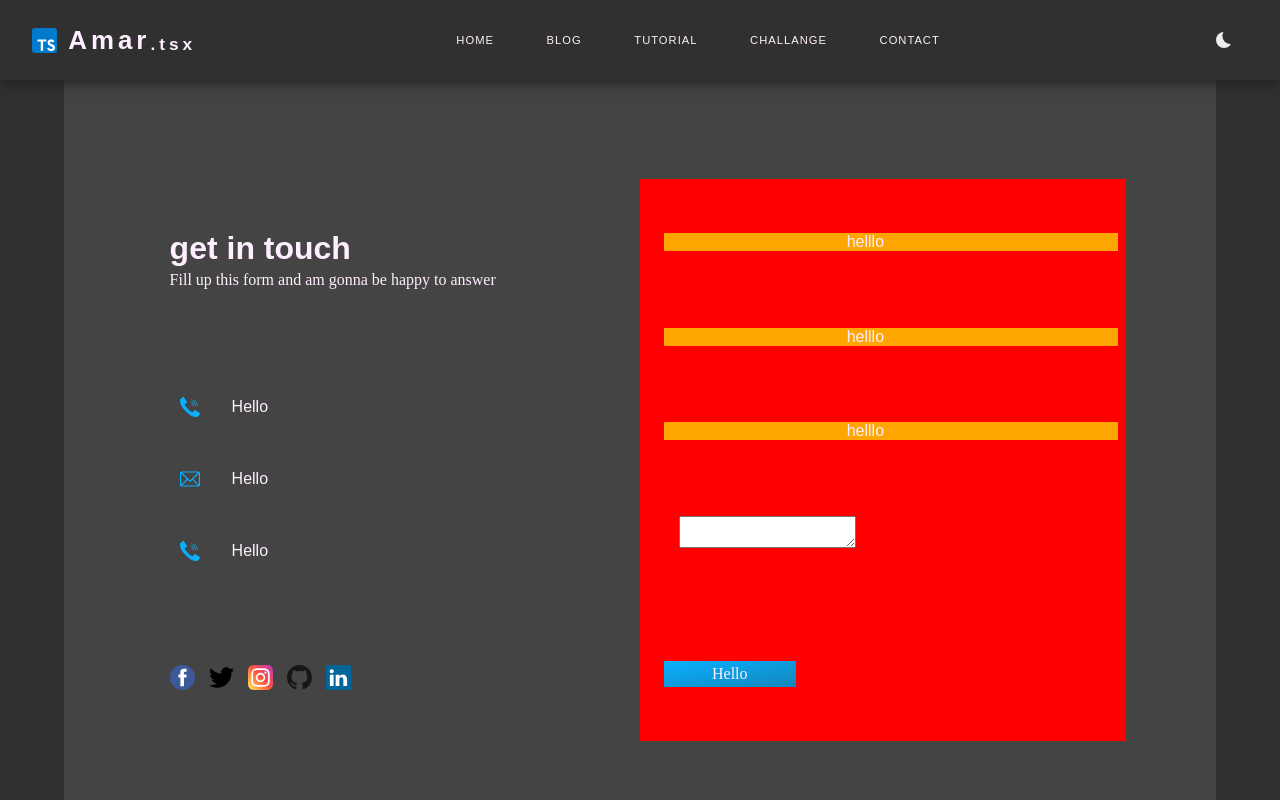
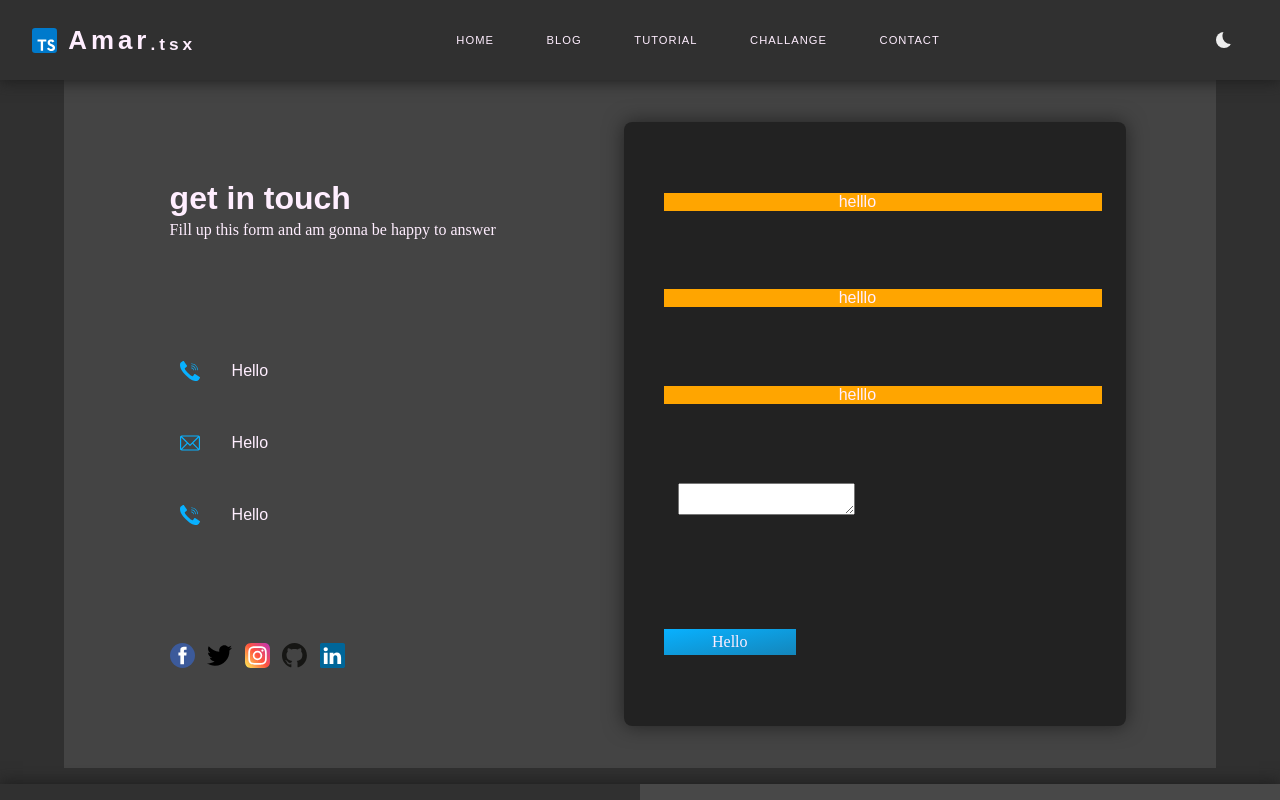
Before and after one commit to HamzaAmar/amar-hamza, a Next.js app: page /contact in a window 1280 px wide. Shown: the top 800 px of the page. Built offline with nearby package versions, Linux system fonts and the light colour scheme; a web font is replaced by a local one.

Commit message:
fix contact page styles and add dark mode to global

```diff
--- a/src/styles/contact.module.css
+++ b/src/styles/contact.module.css
@@ -1,15 +1,17 @@
 .parent {
-  height: 95vh;
-  padding: 2rem 0;
+  padding: 0.6rem 0;
   width: 90vw;
   display: flex;
   align-items: center;
   justify-content: center;
   margin: auto;
+  /* display: flow-root; */
+  margin-top: 1rem;
   background-color: var(--color-background-light);
+  height: calc(100vh - var(--shared-value) - 2rem);
 }
 .content {
-  height: 90%;
+  height: 100%;
   width: 90%;
   display: flex;
   padding: var(--spacing-lg);
@@ -24,12 +26,14 @@
 
 .right {
   flex: 1;
-  background-color: red;
-  /* height: 90%; */
-  padding: var(--spacing-md);
+  background-color: rgba(0, 0, 0, 0.5);
+  height: 100%;
+  padding: var(--spacing-lg);
   display: flex;
   justify-content: space-around;
   flex-direction: column;
+  box-shadow: 0 0 20px rgba(0, 0, 0, 0.5);
+  border-radius: 0.5rem;
 }
 .infoContainer {
 }
@@ -38,7 +42,6 @@
   align-items: center;
   margin: var(--spacing-md) 0;
   padding: var(--spacing-md) var(--spacing-sm);
-  width: 60%;
   border-radius: 1rem;
   border: 2px solid transparent;
 }
--- a/src/styles/global.css
+++ b/src/styles/global.css
@@ -113,22 +113,14 @@ body::-webkit-scrollbar-thumb {
 body::-webkit-scrollbar-thumb:hover {
   background: var(--color-primary-dark);
 }
-body.light {
-  --color-background-main: #fdfdfd;
-  --color-background-light: #ffffff;
-  /* --color-primary-light: #7b0dbf; */
-  --color-primary-light: #9154b7;
-  --color-primary-main: #653a80;
-  --color-primary-dark: #482a5b;
-  --color-text: #060803;
-  --hr: hsla(0, 50%, 0%, 0.2);
-  --color-shadow: 0 0 5px 1px var(--hr);
-  --form-shadow: 0 2px 15px 0 rgba(210, 214, 220, 0.5);
-}
 
-body.dark {
-  /* --color-background-main: #02010a;
-    --color-background-light: #06031c; */
+[data-theme='dark'] {
+  --color-background-dark: #d4d3d3;
+  --color-background-main: #e4e4e4;
+  --color-background-light: #f1f1f1;
+
+  --color-secondary: #333;
+  --color-text: #333;
 }
 
 a {
```
